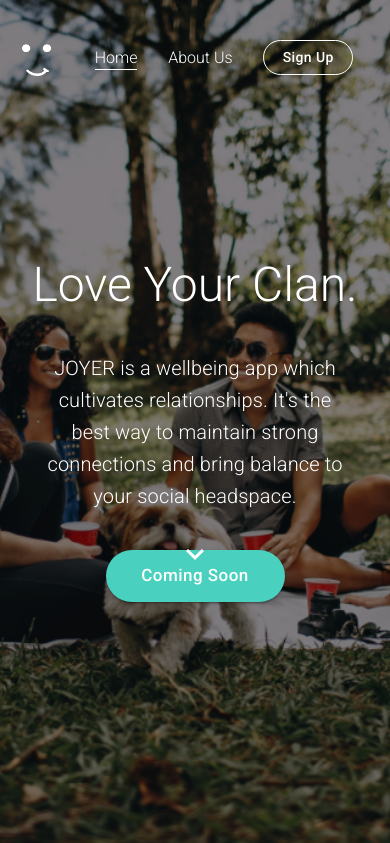
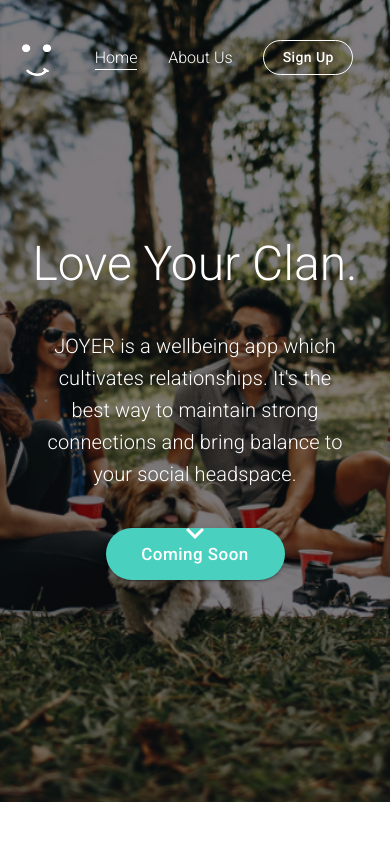
Before and after one commit to OlliePorter/joyer-site, a React (Create React App) app: page /#/ in a window 390 px wide. Shown: the top 843 px of the page. Built offline with nearby package versions, Linux system fonts and the light colour scheme.

Commit message:
Reduce minHeight for heroOverlay on mobile

```diff
--- a/src/components/Home/Cover.js
+++ b/src/components/Home/Cover.js
@@ -31,7 +31,7 @@ const useStyles = makeStyles({
       backgroundPosition: 'center',
       minHeight: '80vh',
       [theme.breakpoints.down('sm')]: {
-        minHeight: '100vh',
+        minHeight: '95vh',
       },
     },
     heroOverlay: {
@@ -44,7 +44,7 @@ const useStyles = makeStyles({
       minHeight: '80vh',
       width: '100%',
       [theme.breakpoints.down('sm')]: {
-        minHeight: '100vh',
+        minHeight: '95vh',
       },
     },
     button: {
```
